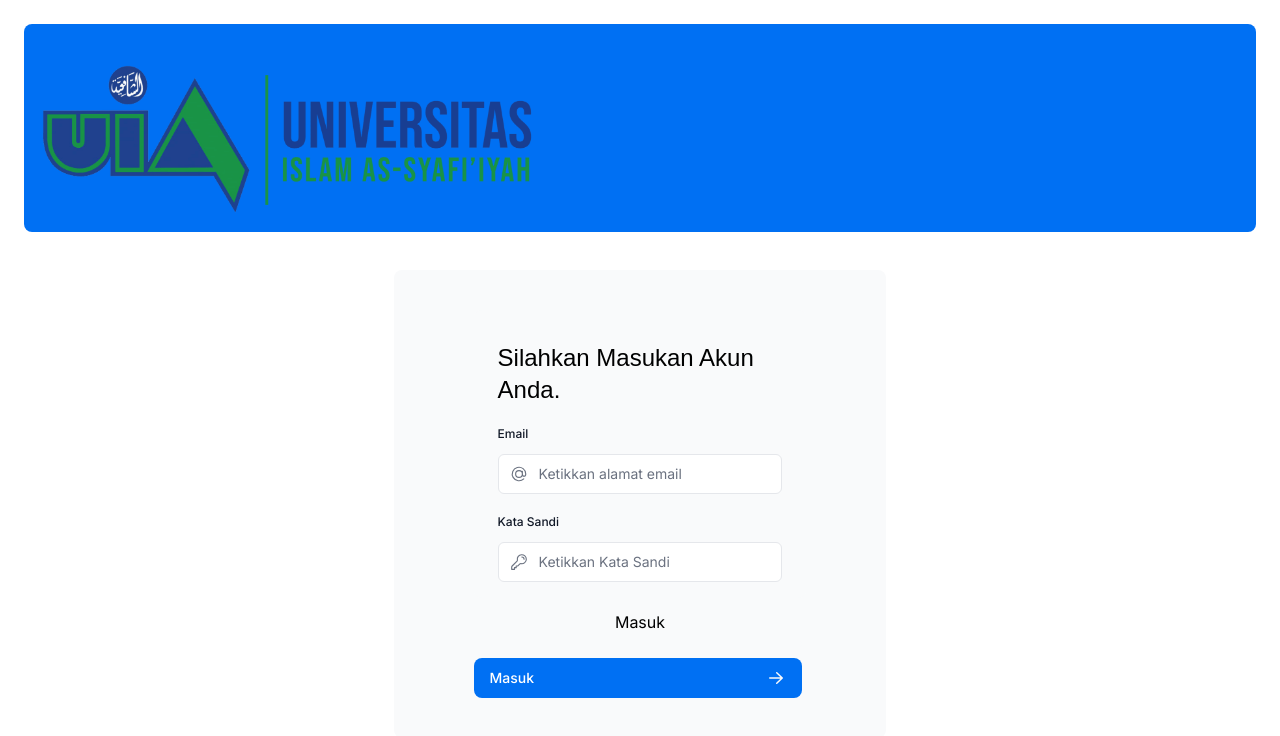
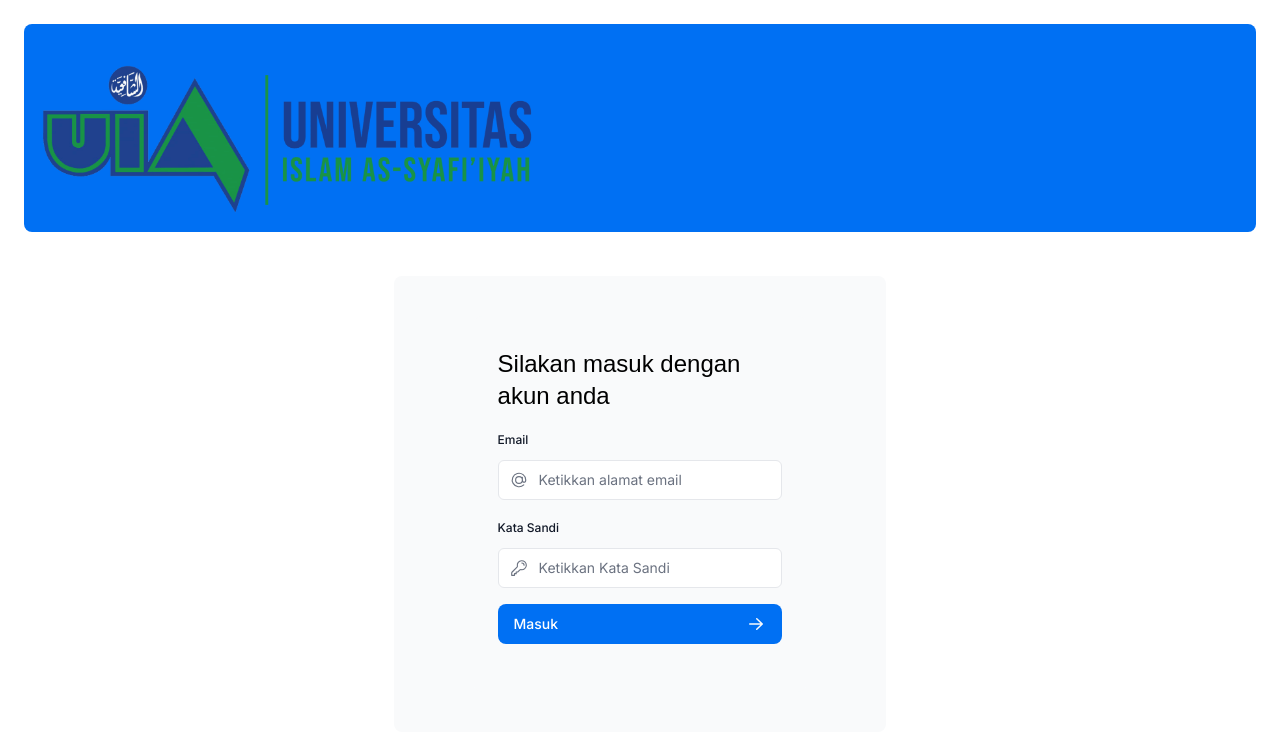
Before and after one commit to spr1d0000/webteknologi, a Next.js app: page /login in a window 1280 px wide. Shown: the top 736 px of the page. Built offline with nearby package versions, Linux system fonts and the light colour scheme; a web font is replaced by a local one.

Commit message:
update commit

```diff
--- a/app/dashboard/layout.tsx
+++ b/app/dashboard/layout.tsx
@@ -1,4 +1,4 @@
-import SideNav from '@/app/ui/sidenav';
+import SideNav from '@/app/ui/dashboard/sidenav';
 
 export default function Layout({ children }: { children: React.ReactNode}) {
     return (
--- a/app/dashboard/page.tsx
+++ b/app/dashboard/page.tsx
@@ -1,5 +1,3 @@
-import React from "react";
-
 export default function Page() {
     return <p>Dashboard Page</p>;
 }
--- a/app/lib/action.ts
+++ b/app/lib/action.ts
@@ -8,7 +8,7 @@ import { AuthError } from 'next-auth';
 export async function authenticate(
 prevState: string | undefined,
 formData: FormData,
-){
+) {
 try {
 await signIn('credentials', formData);
 } catch (error) {
--- a/app/login/page.tsx
+++ b/app/login/page.tsx
@@ -1,5 +1,4 @@
 'use client'; //Penggunaan useActionState harus mencantumkan ini
-
 import { lusitana } from '@/app/ui/fonts';
 import Image from 'next/image';
 import {
@@ -10,7 +9,7 @@ import {
 import { ArrowRightIcon } from '@heroicons/react/20/solid';
 import { Button } from '@/app/ui/button';
 import { useActionState } from 'react';
-import { authenticate } from '../lib/action'; //autentikasi
+import { authenticate } from 'app/lib/action'; //autentikasi
 export default function Page() {
     const [errorMessage, formAction, isPending] = useActionState(
         authenticate,
@@ -19,7 +18,7 @@ export default function Page() {
     return (
         <main className="flex min-h-screen flex-col p-6">
         <div className="flex h-20 shrink-0 items-end rounded-lg bg-blue-500 p-4 md:h-52">
-                <img
+            <Image
                 src="/logo/uia-logo.png"
                 width={500}
                 height={360}
@@ -27,13 +26,14 @@ export default function Page() {
                 alt="Banner UIA"
             />
         </div>
-            <div className='flex flex-col justify-center gap-6 rounded-lg bg-gray-50 px-6 py-10 md:w-2/5 md:px-20 m-auto'>
-                <form action={formAction} className= "space-y-3">
+        <div className="flex flex-col justify-center gap-6 rounded-lg bg-gray-50 px-6 py-10 md:w-2/5 md:px-20 m-auto">
+            <form action={formAction} className="space-y-3">
                 <div className="flex-1 rounded-lg bg-gray-50 px-6 pb-4 pt-8">
                     <h1 className={`${lusitana.className} mb-3 text-2xl`}>
-                            Silahkan Masukan Akun Anda.
+                        Silakan masuk dengan akun anda
                     </h1>
-                        <div className='w-full'>
+                    <div className="w-full">
+                        <div>
                             <label
                                 className="mb-3 mt-5 block text-xs font-medium text-gray-900"
                                 htmlFor="email"
@@ -45,11 +45,10 @@ export default function Page() {
                                     className="peer block w-full rounded-md border border-gray-200 py-[9px] pl-10 text-sm outline-2 placeholder:text-gray-500"
                                     id="email"
                                     type="email"
-                                    name="email"
-                                    placeholder="Ketikkan alamat email"
+                                    name="email" placeholder="Ketikkan alamat email"
                                     required
                                 />
-                                <AtSymbolIcon className="pointer-events-none absolute left-3 top-1/2 h-[18px] w-[18px] -translate-y-1/2 text-gray-500 peer-focus:text-gray-900" />
+                                <AtSymbolIcon className="pointer-events-none absolute left-3 top-1/2 h-[18px] w-[18px] -translate-y-1/2 text-gray-500 peer-focus:text-gray"></AtSymbolIcon>
                             </div>
                         </div>
                         <div className="mt-4">
@@ -61,7 +60,7 @@ export default function Page() {
                             </label>
                             <div className="relative">
                                 <input
-                                    className="peer block w-full rounded-md border border-gray-200 py-[9px] pl-10 text-sm outline-2 placeholder:text-gray-500"
+                                    className="peer block w-full rounded-md border border-gray-200 py-[9px] pl-10 text-sm outline-2 placeholder:tezt-gray-500"
                                     id="password"
                                     type="password"
                                     name="password"
@@ -69,34 +68,25 @@ export default function Page() {
                                     required
                                     minLength={6}
                                 />
-                                <KeyIcon className="pointer-events-none absolute left-3 top-1/2 h-[18px] w-[18px] -translate-y-1/2 text-gray-500 peer-focus:text-gray-900" />
+                                <KeyIcon className="pointer-events-none absolute left-3 top-1/2 h-[18px] w-[18px] -translate-y-1/2 text-gray-500 peer-focus:text-gray"></KeyIcon>
                             </div>
                         </div>
                     </div>
-                    <button className='mt-4 w-full'>
-                        Masuk <ArrowRightIcon className='ml-auto h-5 w-5 text-gray-50' />
-                    </button>
-                    <div className='flex h-8 items-end space-x-1'>
-                        {/* Add form errors here */}
                     <Button className="mt-4 w-full" aria-disabled={isPending}>
-                        Masuk <ArrowRightIcon className="ml-auto h-5 w-5 text-gray-50"/>
+                        Masuk <ArrowRightIcon className="ml-auto h-5 w-5 text-gray-50" />
                     </Button>
-                        <div className="flex h=8 items-end space-x-1">
-
+                    <div className="flex h-8 items-end space-x-1">
 
                     {errorMessage && (
                         <>
-                                <ExclamationCircleIcon className="h-5 w-5 text-red-500"/>
+                        <ExclamationCircleIcon className="h-5 w-5 text-red-500" />
                         <p className="text-sm text-red-500">{errorMessage}</p>
                         </>
                     )}
-
-
-
                     </div>
                 </div>
-                </form>
-            </div>
-        </main>
+            </form >
+        </div >
+  </main >
 );
 }
--- a/auth.ts
+++ b/auth.ts
@@ -8,33 +8,33 @@ import bcrypt from 'bcrypt';
 
 async function getUser(email: string): Promise<User | undefined> {
     try {
-        const user = await sql<User>`SELECT *FROM users WHERE email=${email}`;
+        const user = await sql<User>`SELECT * FROM users WHERE email=${email}`;
         return user.rows[0];
-    }catch (error) {
+    }   catch (error) {
         console.error('Failed to fetch user:', error);
         throw new Error('Failed to fetch user.');
     }
 }
 
 export const { auth, signIn, signOut } = NextAuth({
-    ... authConfig,
+    ...authConfig,
     providers: [
     Credentials({
-    async authorize(Credentials) {
+    async authorize(credentials) {
     const parsedcredentials = z.object({ email: z.string().email(), password: z.string().min(6) })
-    .safeParse(Credentials);
+    .safeParse(credentials);
 
     if (parsedcredentials.success) {
     const { email, password } = parsedcredentials.data;
     const user = await getUser(email);
     if (!user) return null;
-    const passwordsMatch = await bcrypt. compare(password, user.password);
+    const passwordsMatch = await bcrypt.compare(password, user.password);
 
     if (passwordsMatch) return user;
-    }
+}
     return null;
 },
 
-}),
+    }),
 ],
 });
```
Lines whose indentation alone changed are shown as unchanged.
